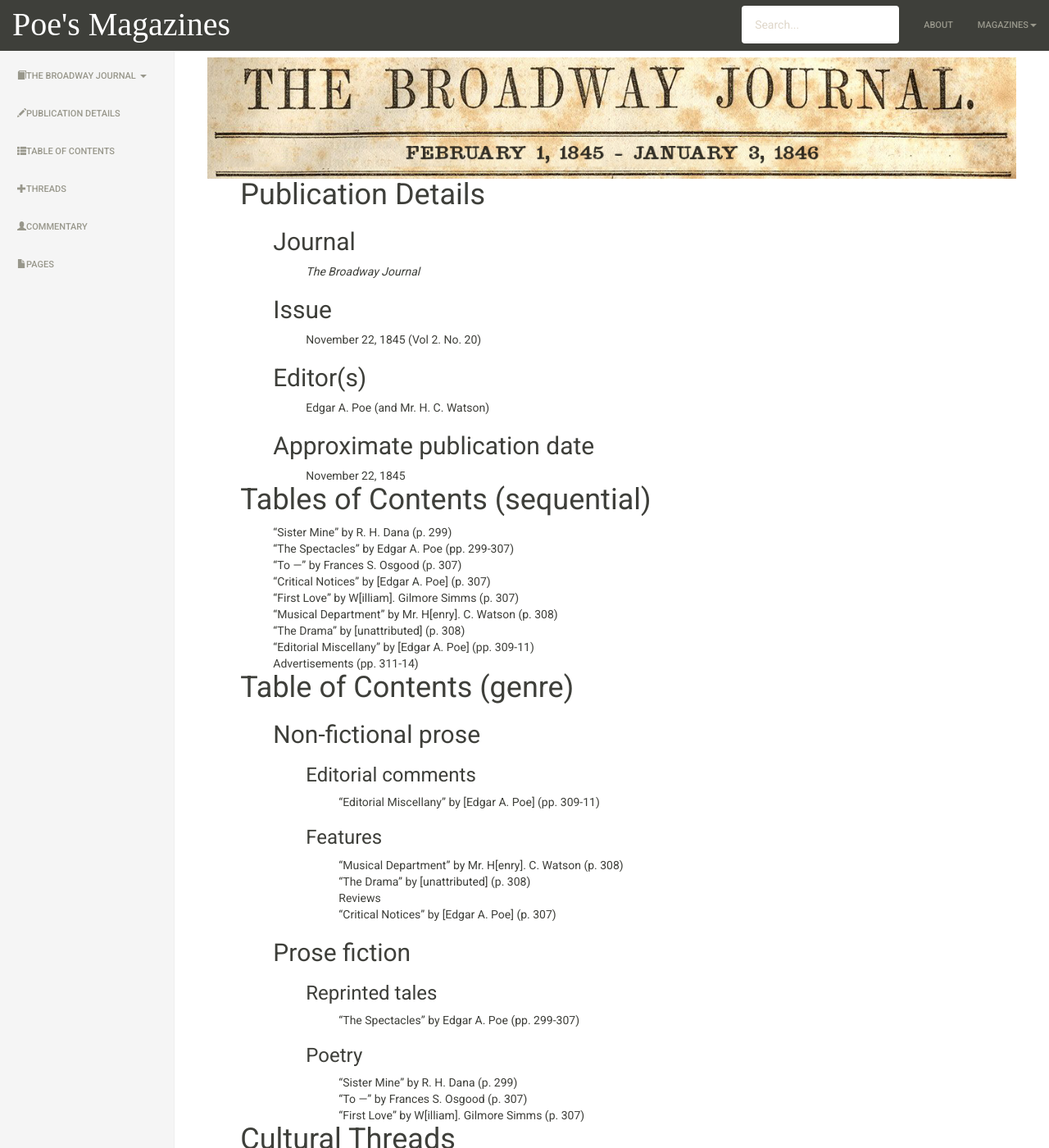
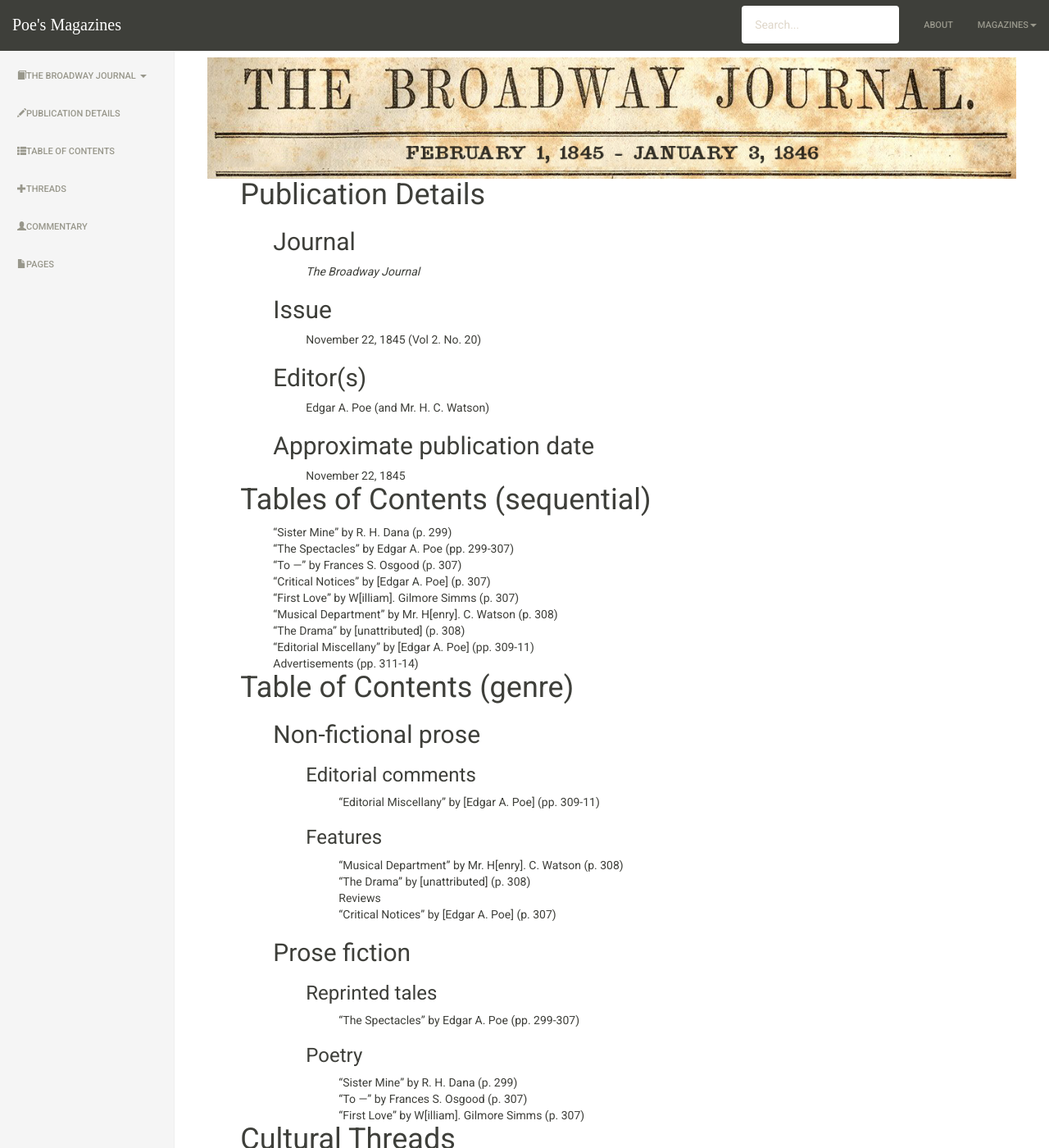
Before and after one commit to literati/apc-jekyll, a Jekyll site: the page built from google_drive_data/1j23H0Ss1pd6WAljd2Tud_b014gHxg3vXfXWLiWoRhBA.html, in a window 1280 px wide and 1400 px high. Shown: the whole window at 82% size. Built offline with Jekyll 4.4.1, drawn with Linux system fonts in a browser that asks for light colours; nearby versions of some CDN libraries; some web fonts are replaced.

```diff
--- a/css/style.css
+++ b/css/style.css
@@ -107,6 +107,13 @@
   font-family: 'Alegreya SC', serif;
   font-size: 40px;
 }
+
+@media (min-width: 768px) {
+  .navbar-brand {
+  font-family: 'Alegreya SC', serif;
+  font-size: 20px;
+}
+}
 /*
  * Placeholder dashboard ideas
  */
```
Also changed, not shown: 1 other file.
